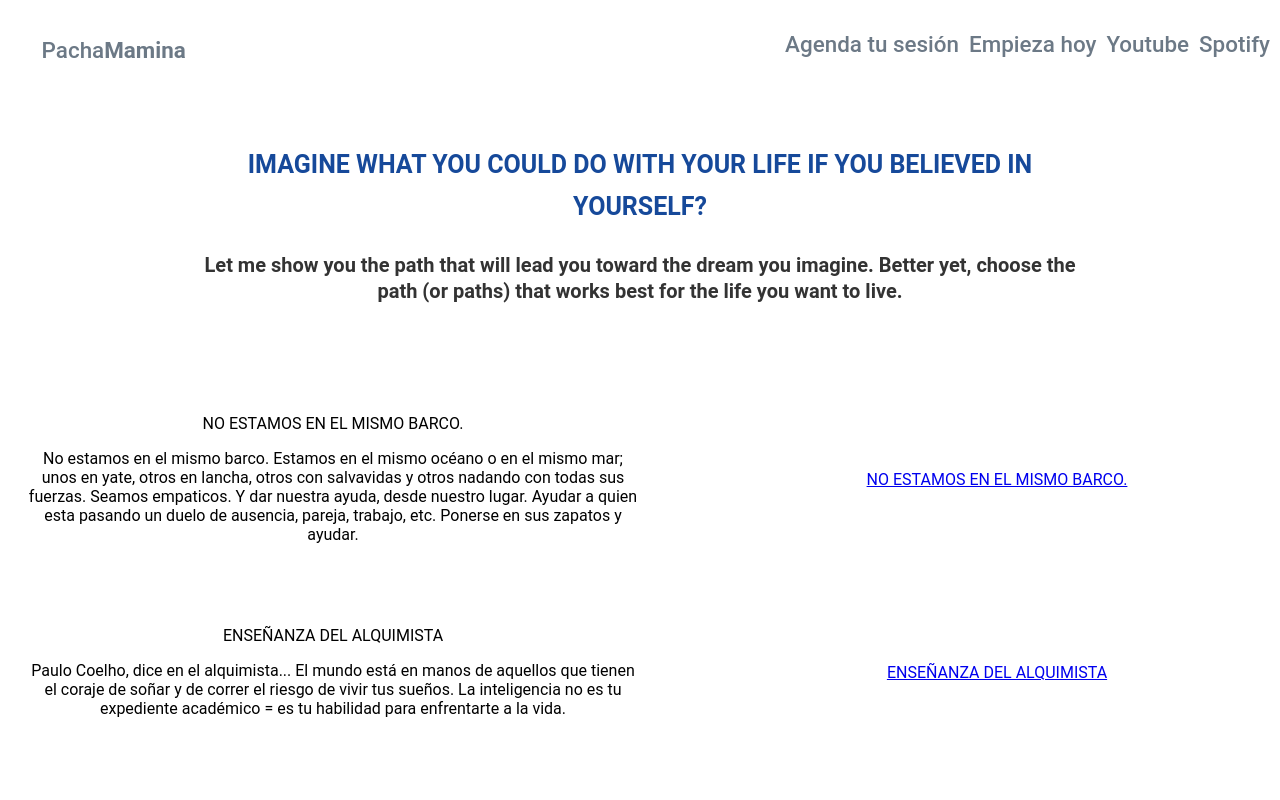
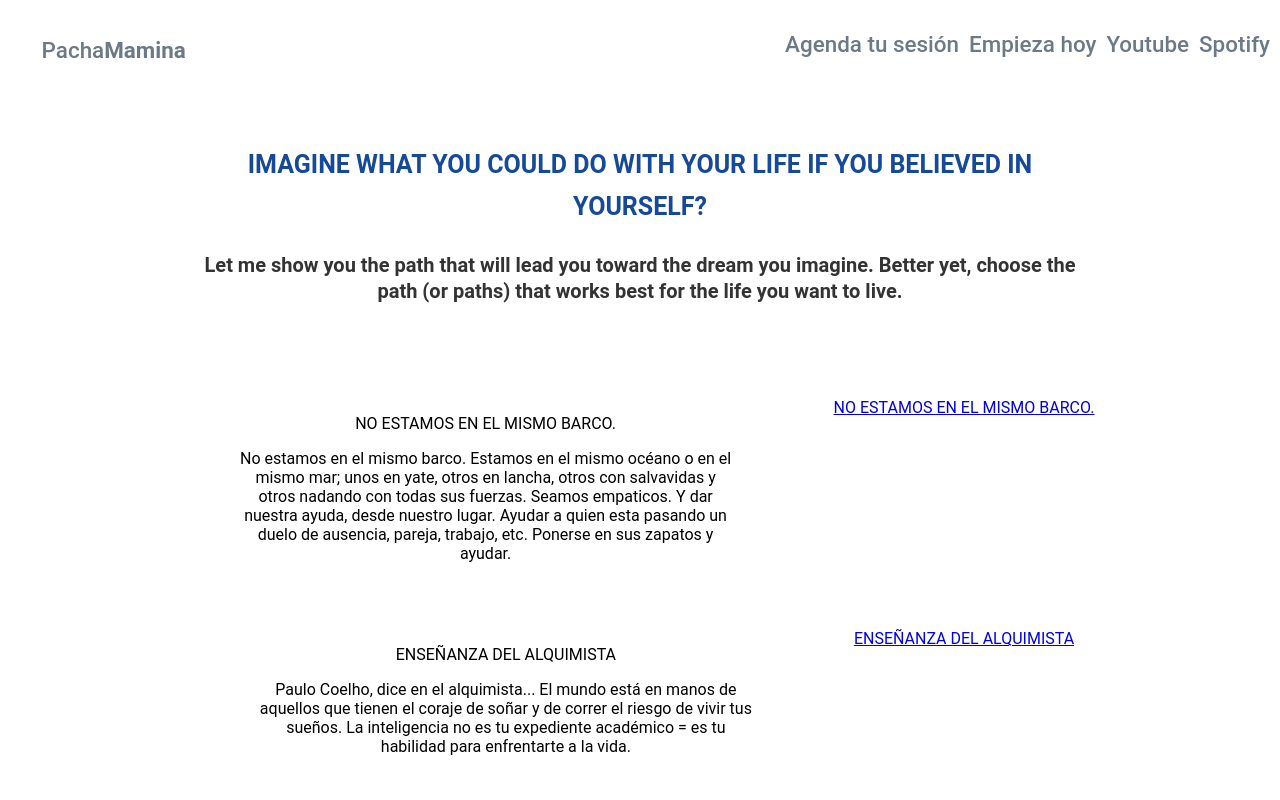
Before and after one commit to MatiasCeb/pachamamina, a React (Create React App) app: page / in a window 1280 px wide. Shown: the top 800 px of the page. Built offline with nearby package versions, Linux system fonts and the light colour scheme.

Commit message:
skillcard styles

```diff
--- a/src/components/NavBar.js
+++ b/src/components/NavBar.js
@@ -7,7 +7,7 @@ class Navbar extends React.Component {
     render() {
         return (
         <div className="Navbar">
-                <div classNAme="section--left">
+                <div className="section--left">
                     <img className="Navbar__brand-logo" src={logo} alt="Logo"/>
                     <span className="Header-name">Pacha</span>
                     <span className="Header-lastname">Mamina</span>
--- a/src/components/SkillCard.js
+++ b/src/components/SkillCard.js
@@ -11,24 +11,51 @@ const SkillCard = (props) => {
                 <p>{skill.title}</p>
                 <p>{skill.text}</p>
             </div>
-            <div className="lite-youtube">
+            <div className="lite-youtube--container">
                 <lite-youtube
                     videoid={skill.videoId}
-                    tabindex="0"
+                    tabIndex="0"
                     aria-label="button"
+                    style={{width: '600px'}}
                 >
                     <a
                         className="lty-playbtn"
                         href={`https://youtube.com/watch?v=${skill.videoId}`}
                         title={skill.title}
                         role="button"
-                        tabindex="0"
+                        tabIndex="0"
                     >
                         <span>{skill.title}</span>
                     </a>
                 </lite-youtube>
             </div>
         </div>
+        // <div className="item">
+        //     <div className="item-description">
+        //         <p>{skill.title}</p>
+        //         <p>{skill.text}</p>
+        //     </div>
+        //     <div className="item-video">
+        //         <div className="lite-youtube--container">
+        //             <lite-youtube
+        //                 videoid={skill.videoId}
+        //                 tabIndex="0"
+        //                 aria-label="button"
+        //                 style={{width: '200px', height: '200px'}}
+        //             >
+        //                 <a
+        //                     className="lty-playbtn"
+        //                     href={`https://youtube.com/watch?v=${skill.videoId}`}
+        //                     title={skill.title}
+        //                     role="button"
+        //                     tabIndex="0"
+        //                 >
+        //                     <span>{skill.title}</span>
+        //                 </a>
+        //             </lite-youtube>
+        //         </div>
+        //     </div>
+        // </div>
     )
 }
 
--- a/src/components/styles/SkillCard.css
+++ b/src/components/styles/SkillCard.css
@@ -2,25 +2,34 @@
     position: relative;
     display: flex;
     flex-direction: row;
-    justify-content: space-evenly;
+    justify-content: center;
     box-sizing: border-box;
     margin-left: 25px;
     width: 100%;
     /*min-width: 320px;*/
-    max-height: 320px;
+    height: 100%;
     background: rgb(255, 255, 255);
+    gap: 50px;
 }
 .youtube-item--description{
     width: 50%;
+    max-width: 500px;
     margin-right: 48px;
     text-align: center;
     align-content: center;
 }
 .lite-youtube{
-    margin: auto;
     width: 50%;
-    max-height: 200px;
+    max-height: 250px;
+    max-width: 500px;
     overflow: hidden;
+}
+.lite-youtube--container{
+    /* max-height: 150px;
+    justify-content: center; */
+}
+.lty-playbtn {
+    max-height: 50px;
 }
 .lite-youtube-fallback {
 	aspect-ratio: 16 / 9; /* matches YouTube player */
@@ -28,11 +37,40 @@
 	justify-content: center;
 	align-items: center;
 	flex-direction: column;
-    width: 50%;
+    width: 50px;
     max-height: 50px;
 	gap: 1em;
 	padding: 1em;
-	background-color: #000;
+	background-color: #ffffff;
 	color: #fff;
 	text-decoration: none;
 }
+
+.item {
+border: 1px solid;
+opacity: .9;
+width: 100%;
+height: 100px;
+background: #09f;
+display: flex;
+flex-direction: row;
+gap: 20px;
+justify-content: space-around;
+align-items: center;
+}
+
+.item-description {
+border: 1px solid;
+opacity: .9;
+width: 70px;
+height: 50px;
+background: rgb(0, 0, 0);
+}
+
+.item-video {
+border: 1px solid;
+opacity: .9;
+width: 70px;
+height: 50px;
+background: rgb(0, 0, 0);
+}
--- a/src/components/styles/YoutubeSection.css
+++ b/src/components/styles/YoutubeSection.css
@@ -5,7 +5,7 @@
     width: 100%;
     gap: 50px;
     min-width: 320px;
-    height: 334px;
+    height: 100%;
     text-align: center;
     background: rgb(255, 255, 255);
 }
```
